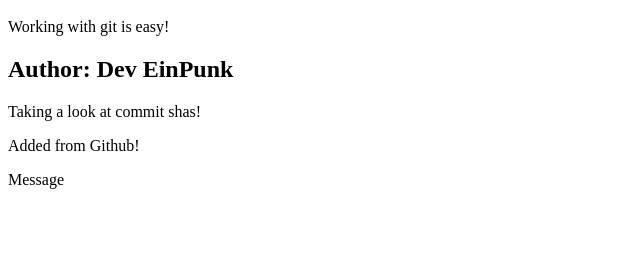
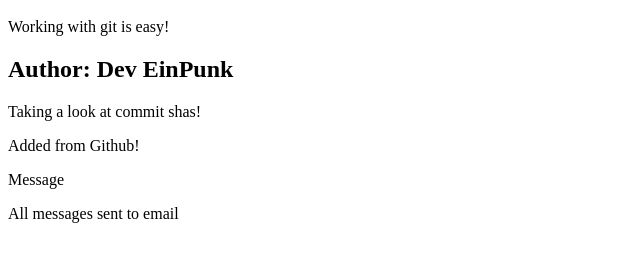
Before and after one commit to EINCORE/EinPunk, a plain HTML site: page index.html in a window 1280 px wide. Shown: the part 48-310 px from the top of the page, without its empty margins (0-640 px from the left). Drawn offline with Linux system fonts and the light colour scheme.

Commit message:
Update index.html file
Add code where all email messages goes

```diff
--- a/index.html
+++ b/index.html
@@ -17,4 +17,8 @@
 <div>
     <p>Message</p>
 </div>
+
+<div>
+   <p>All messages sent to email</p>
+</div>
 <!---Some Comments--->
```
